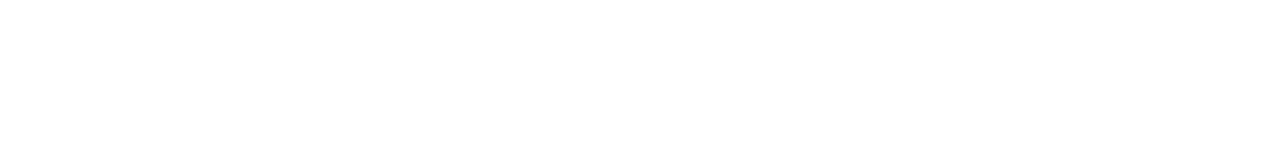
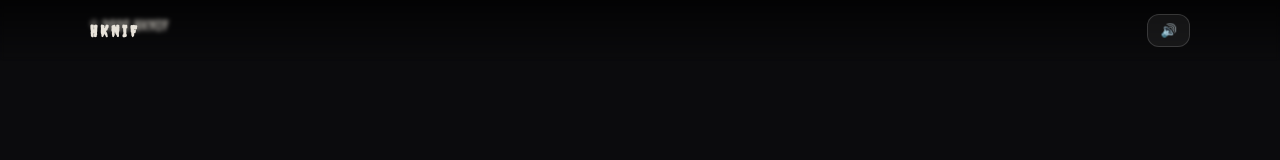
Before and after one commit to heizya-athmani/escapegame, a plain HTML site: page page/quizz/quizz.html in a window 1280 px wide. Drawn offline with Linux system fonts and the light colour scheme.

Commit message:
features : ajout page quizz

```diff
--- a/assets/styles/quizz.css
+++ b/assets/styles/quizz.css
@@ -0,0 +1,56 @@
+:root {
+  --bg: #0b0b0d;
+  --fg: #e7e2d9;
+  --accent: #c02;
+  --muted: #9b958c;
+}
+
+/* Header */
+.container {
+    width: min(1100px, 92%); margin-inline: auto;
+}
+
+.site-header {
+  position: fixed;
+  inset: 0 0 auto 0;
+  z-index: 20;
+  background: linear-gradient(180deg, rgba(0,0,0,.7), transparent);
+  backdrop-filter: blur(2px);
+}
+
+.site-header .container {
+  display: flex;
+  align-items: center;
+  justify-content: space-between;
+  padding: 14px 0;
+}
+.site-logo {
+  color: var(--fg);
+  text-decoration: none;
+  font-weight: 800;
+  letter-spacing: .18em;
+}
+
+* { box-sizing: border-box; }
+html, body { height: 100%; }
+body {
+  margin: 0;
+  background: var(--bg);
+  color: var(--fg);
+  font-family: 'Creepster', cursive;
+}
+
+.nav-sound {
+  appearance: none;
+  border: 1px solid rgba(255,255,255,.15);
+  background: rgba(255,255,255,.06);
+  color: var(--fg);
+  padding: .5rem .75rem;
+  border-radius: .75rem;
+  cursor: pointer;
+}
+
+.nav-sound[aria-pressed="true"] {
+  background: rgba(192,0,34,.2);
+  border-color: #c002;
+}
--- a/page/quizz/quizz.html
+++ b/page/quizz/quizz.html
@@ -0,0 +1,32 @@
+<!doctype html>
+<html lang="fr">
+<head>
+  <meta charset="utf-8">
+  <meta name="viewport" content="width=device-width, initial-scale=1">
+  <title>HKNIF —quizz Horror </title>
+  <meta name="description" content="page jeux horreur ">
+  <link rel="stylesheet" href="/assets/styles/quizz.css">
+  <link href="https://fonts.googleapis.com/css2?family=Creepster&family=Inter:wght@400;500;600;700&display=swap" rel="stylesheet">
+</head>
+<body>
+  <header class="site-header" role="banner">
+    <div class="container">
+      <a class="site-logo" href="/">HKNIF</a>
+      <nav class="site-nav" aria-label="Navigation principale">
+        <button class="nav-sound" id="soundToggle" aria-pressed="false" aria-label="Activer le son">🔊</button>
+      </nav>
+    </div>
+  </header>
+  <footer class="site-footer" role="contentinfo">
+    <div class="container">
+      <p>&copy; <span id="annee"></span> HKNIF</p>
+    </div>
+  </footer>
+
+  <audio id="ambience" preload="auto" loop>
+    <source src="assets/audio/ambience.mp3" type="audio/mpeg">
+  </audio>
+
+  <script src="/script.js" defer></script>
+</body>
+</html>
```
Also changed, not shown: index.html (+1 -0 lines).
